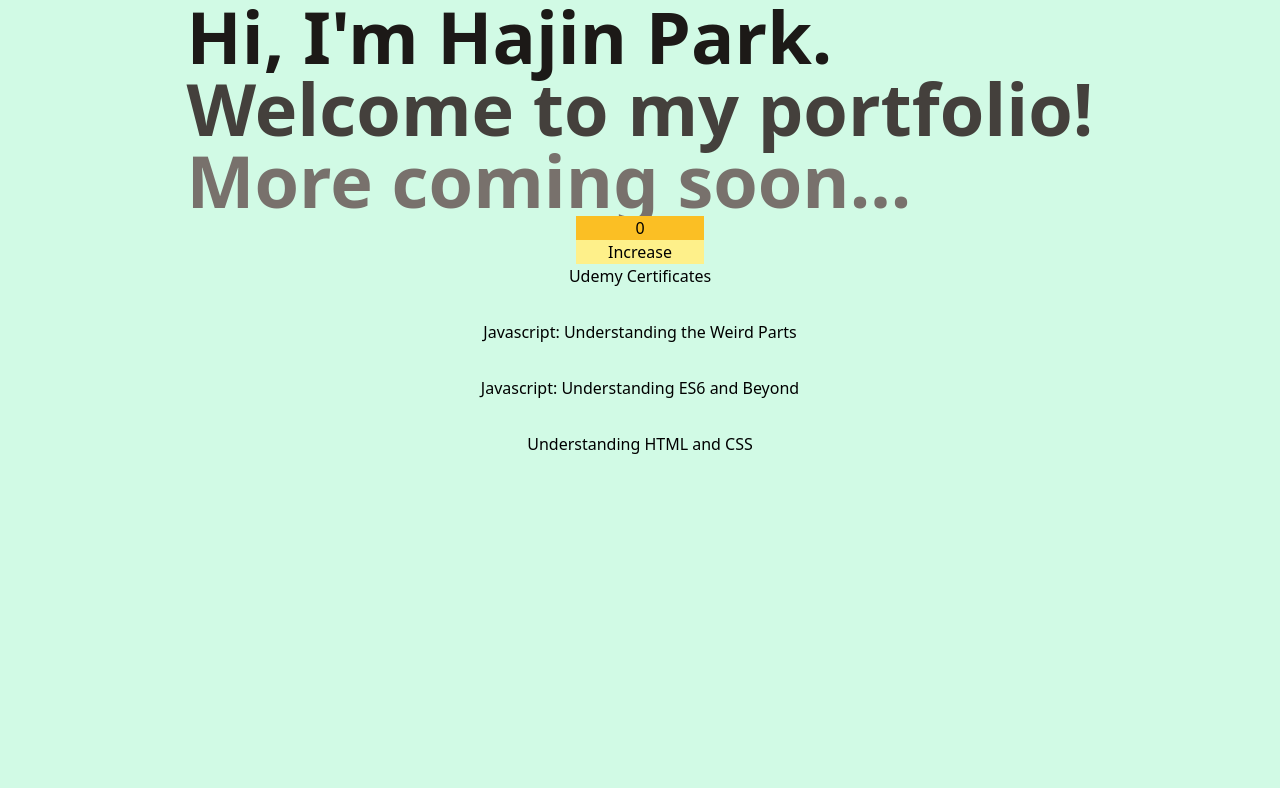
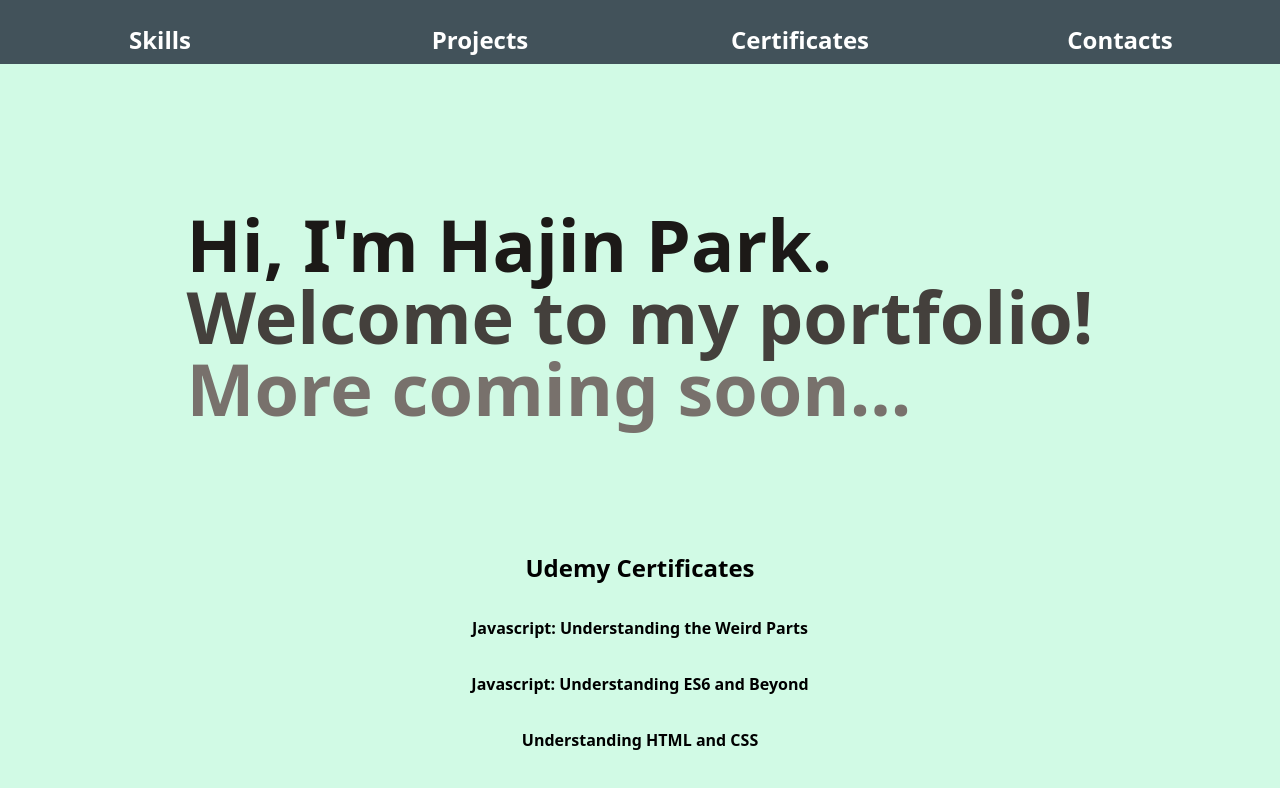
Before and after one commit to hajin-park/hajin-park.github.io, a React (Create React App) app: page / in a window 1280 px wide. Shown: the top 788 px of the page. Built offline with nearby package versions, Linux system fonts and the light colour scheme.

Commit message:
Added navigation bar and certificate section

```diff
--- a/package.json
+++ b/package.json
@@ -8,7 +8,7 @@
     "@testing-library/user-event": "^13.5.0",
     "react": "^18.2.0",
     "react-dom": "^18.2.0",
-    "react-scripts": "5.0.1"
+    "react-scripts": "^5.0.1"
   },
   "scripts": {
     "start": "react-scripts start",
--- a/public/index.html
+++ b/public/index.html
@@ -12,7 +12,7 @@
     <title>Portfolio</title>
     <script src="../src/index.js" type="text/JSX" defer></script>
   </head>
-  <body class="bg-emerald-100 w-screen h-screen">
+  <body class="bg-emerald-100 w-full h-full">
     <div id="root" class="w-full h-full"></div>
   </body>
 </html>
--- a/src/App.js
+++ b/src/App.js
@@ -1,6 +1,6 @@
 import { useState } from 'react'
+import NavigationBar from './components/NavigationBar'
 import Header from './components/Header'
-import Counter from './components/Counter'
 import CertificateList from './components/CertificateList'
 import CertificateData from './data/CertificateData'
 
@@ -9,8 +9,8 @@ export default function App() {
 
     return (
         <>
+            <NavigationBar />
             <Header />
-            <Counter />
             <CertificateList certificates={certificates}/>
         </>
     )
--- a/src/components/CertificateItem.jsx
+++ b/src/components/CertificateItem.jsx
@@ -1,7 +1,7 @@
 export default function CertificateItem({ item }) {
     return (
         <li>
-            <p>{item.name}</p>
+            <p class='font-semibold'>{item.name}</p>
         </li>
     )
 }
--- a/src/components/CertificateList.jsx
+++ b/src/components/CertificateList.jsx
@@ -2,10 +2,10 @@ import CertificateItem from './CertificateItem'
 
 export default function CertificateList({ certificates }) {
     return (
-        <ul className='flex flex-col items-center gap-y-8'>
-            <h2>Udemy Certificates</h2>
+        <ul className='flex flex-col mt-32 items-center gap-y-8'>
+            <h2 className='font-black text-2xl'>Udemy Certificates</h2>
             {certificates.map((item) => (
-                <CertificateItem key={item.id} item={item}/>
+                <CertificateItem className='' key={item.id} item={item}/>
             ))}
         </ul>
     )
--- a/src/components/Counter.jsx
+++ /dev/null
@@ -1,17 +0,0 @@
-import { useState } from 'react';
-
-export default function Counter() {
-    let [count, setCount] = useState(0)
-
-    const handleClick = () => {
-        setCount((prev) => prev +=1)
-    }
-
-
-    return (
-        <section className='flex flex-col flex-auto items-center'>
-            <h2 className='bg-amber-400 w-32 text-center'>{count}</h2>
-            <button className='bg-yellow-200 w-32' onClick={handleClick}>Increase</button>
-        </section>
-    )
-}
--- a/src/components/Header.jsx
+++ b/src/components/Header.jsx
@@ -13,7 +13,7 @@ export default function Header() {
 
 
     return (
-        <header id='header-container' className='container opacity-0 w-fit mx-auto my-auto transition-opacity duration-2000'>
+        <header id='header-container' className='opacity-0 w-fit mx-auto mt-52 transition-opacity duration-2000'>
             <h1 className='text-7xl font-bold text-stone-900'>Hi, I'm Hajin Park.</h1>
             <p className='text-7xl font-bold text-stone-700'>Welcome to my portfolio!</p>
             <p className='text-7xl font-bold text-stone-500'>More coming soon...</p>
--- /dev/null
+++ b/src/components/NavigationBar.jsx
@@ -0,0 +1,10 @@
+export default function NavigationBar() {
+    return (
+        <nav className='flex pb-2 text-center items-end w-full h-16 bg-gray-800 fixed bg-opacity-50 hover:bg-opacity-80 top-0'>
+            <p className='basis-1/2 text-2xl font-bold hover:font-black text-white'><a href="#skills">Skills</a></p>
+            <p className='basis-1/2 text-2xl font-bold hover:font-black text-white'><a href="#projects">Projects</a></p>
+            <p className='basis-1/2 text-2xl font-bold hover:font-black text-white'><a href="#certificates">Certificates</a></p>
+            <p className='basis-1/2 text-2xl font-bold hover:font-black text-white'><a href="#about">Contacts</a></p>
+        </nav>
+    )
+}
```
Also changed, not shown: 1 other file (tests, documents, lock files or other folders).
